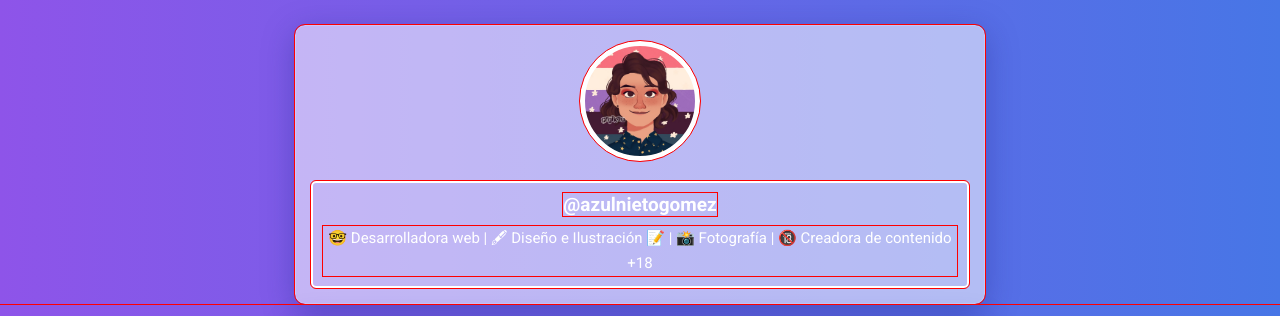
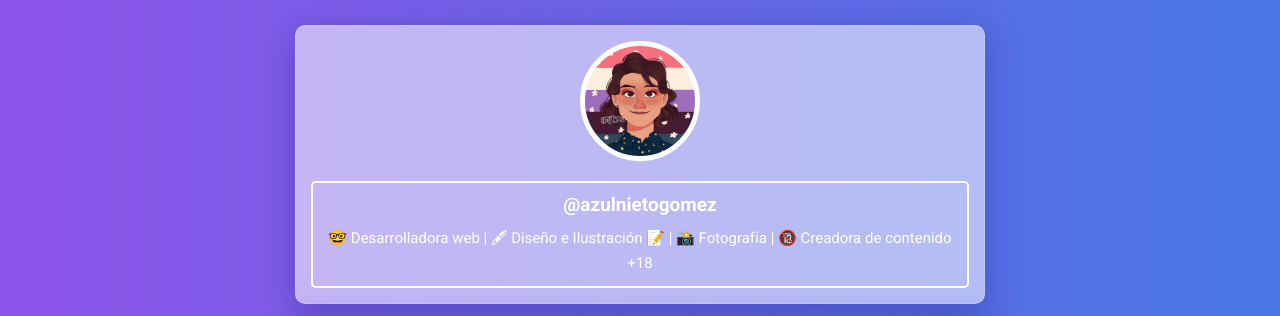
Before and after one commit to azulnietogomez/linktree-azul, a plain HTML site: page index.html in a window 1280 px wide. Shown: the top 316 px of the page. Drawn offline with Linux system fonts and the light colour scheme.

Commit message:
fix: debug red lines

```diff
--- a/css/base.css
+++ b/css/base.css
@@ -2,7 +2,6 @@
     box-sizing: border-box;
     padding: 0;
     margin: 0;
-    outline: solid 1px red;
 }
 
 
```
